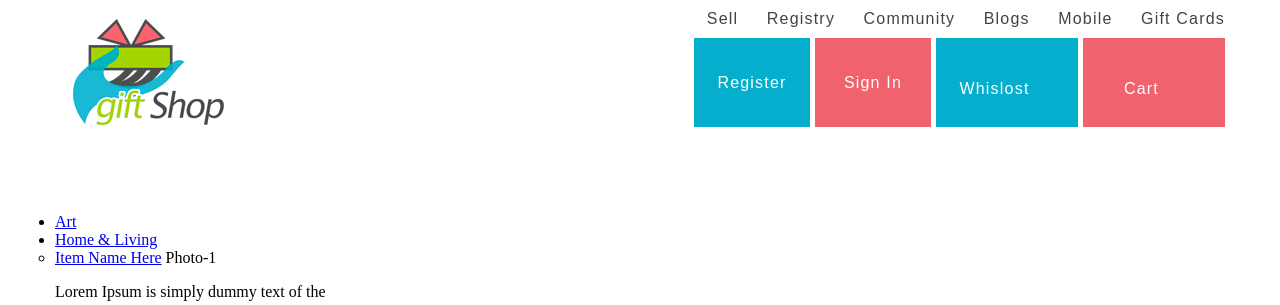
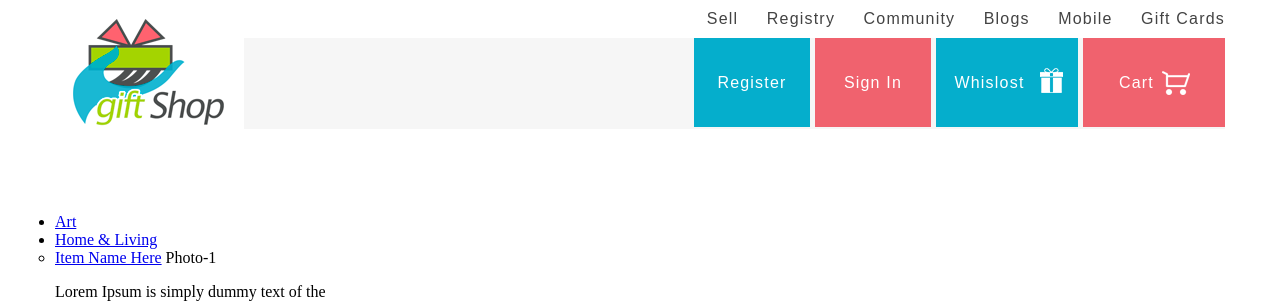
Before and after one commit to AlexKardone/giftshop, a PHP site: page / in a window 1280 px wide. Shown: the top 305 px of the page. Run offline with PHP 8.4, Linux system fonts and the light colour scheme.

Commit message:
Added images for menu-bottom and big grey shadow

```diff
--- a/index.html
+++ b/index.html
@@ -36,14 +36,14 @@
                         <a href="#" class="header-bottom-menu__link">Sign In</a>
                     </div>
                 </li><!--
-                --><li class="header-bottom-menu__item header-bottom-menu__item_long">
+                --><li class="header-bottom-menu__item header-bottom-menu__item_long header-bottom-menu__item_img-gift">
                     <div class="header-bottom__link-wrapper">
-                        <a href="#" class="header-bottom-menu__link header-bottom-menu__link_with-img">Whislost</a>
+                        <a href="#" class="header-bottom-menu__link header-bottom-menu__link_img">Whislost</a>
                     </div>
                 </li><!--
-                --><li class="header-bottom-menu__item header-bottom-menu__item_long header-bottom-menu__item_red">
+                --><li class="header-bottom-menu__item header-bottom-menu__item_long header-bottom-menu__item_red header-bottom-menu__item_img-cart">
                     <div class="header-bottom__link-wrapper">
-                        <a href="#" class="header-bottom-menu__link header-bottom-menu__link_with-img">Cart</a>
+                        <a href="#" class="header-bottom-menu__link header-bottom-menu__link_img">Cart</a>
                     </div>
                 </li>
             </ul>
--- a/styles/styles.css
+++ b/styles/styles.css
@@ -81,15 +81,20 @@ ul {
     height: 91px;
     float: right;
     font-family: Lato-Regular, sans-serif;
+    background: rgb(246, 246, 246);
+    box-shadow: -450px 0 0 0 rgb(246, 246, 246);
 }
 
 .header-bottom__menu {
     list-style: none;
     letter-spacing: 1.2px;
+    box-sizing: border-box;
+    background: rgb(246, 246, 246);
 }
 
 .header-bottom-menu__item {
     display: inline-block;
+    vertical-align: middle;
     width: 116px;
     height: 89px;
     margin: 0 5px 0 0;
@@ -108,6 +113,14 @@ ul {
     background: rgb(240, 98, 110);
 }
 
+.header-bottom-menu__item_img-gift {
+    background: rgb(5, 174, 204) url(../img/gift.png) no-repeat 104px 47%;
+}
+
+.header-bottom-menu__item_img-cart {
+    background: rgb(240, 98, 110) url(../img/cart.png) no-repeat 79px 50%;
+}
+
 .header-bottom__link-wrapper {
     display: table-cell;
     width: inherit;
@@ -122,13 +135,11 @@ ul {
     font-weight: lighter;
 }
 
-/* Images into rectangles in header-bottom */
+/* Images in rectangles in header-bottom */
 
-.header-bottom-menu__link_with-img::after {
-    content: "";
-    display: inline-block;
-    width: 25px;
-    height: 27px;
+.header-bottom-menu__link_img {
+    text-align: none;
+    margin: 0 0 0 -35px;
 }
 
 
```
Also changed, not shown: img/cart.png (added), img/gift-cart-sprite.png, img/gift.png (added).
